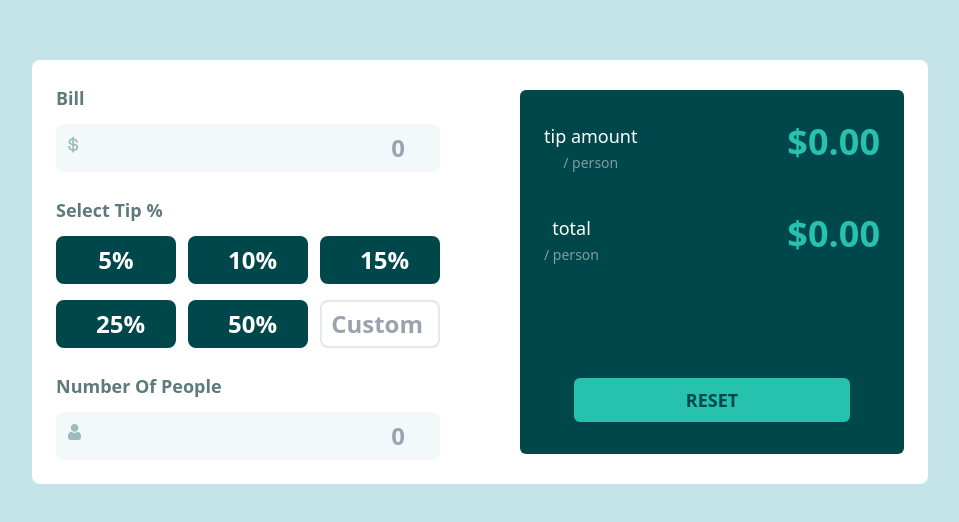
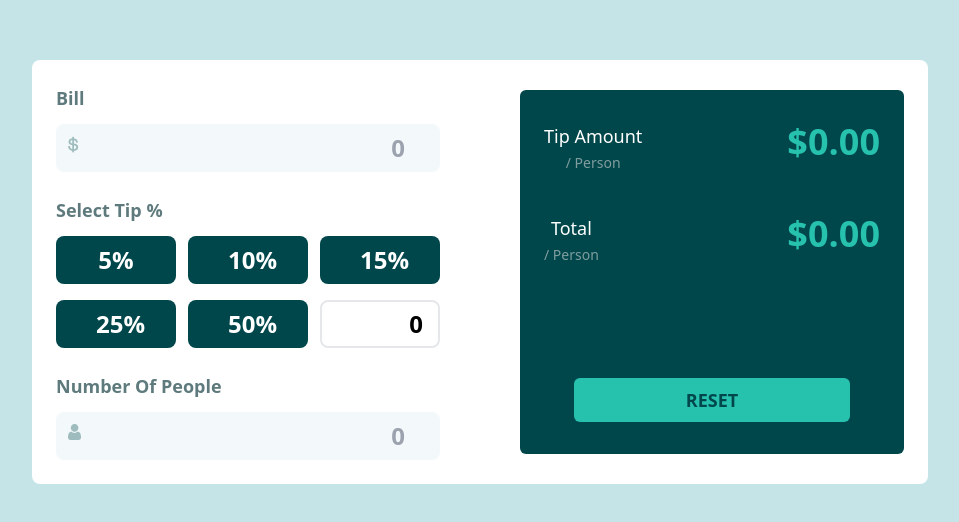
Before and after one commit to zura-doganadze/Tip-Calculator-With-React, a React (Vite) app: page / in a window 1280 px wide. Shown: the part 116-638 px from the top of the page, without its empty margins (160-1119 px from the left). Built offline with nearby package versions, Linux system fonts and the light colour scheme.

Commit message:
add reload button

```diff
--- a/src/App.jsx
+++ b/src/App.jsx
@@ -28,7 +28,8 @@ function App() {
                 type="number"
                 min={0}
                 placeholder="0"
-                className="bg-input-bg w-full px-5 py-2 flex text-end text-2xl text-input-txt font-bold rounded-lg"
+                className="bg-input-bg w-full px-5 py-2 flex text-end text-2xl text-input-txt font-bold rounded-lg
+                cursor-pointer border-none hover:border-solid hover:border-2 hover:border-btn-active-color"
                 value={bill}
                 onChange={(event) => setBill(parseInt(event.target.value))}
               />
@@ -43,7 +44,7 @@ function App() {
               {data.map((item, index) => {
                 return (
                   <button
-                    className="bg-percent-btn px-10 py-2 rounded-lg text-white font-bold text-2xl"
+                    className="bg-percent-btn px-10 py-2 rounded-lg text-white font-bold text-2xl hover:bg-btn-active"
                     key={index}
                     onClick={() => setTip(item)}
                   >
@@ -55,7 +56,10 @@ function App() {
                 type="number"
                 min={0}
                 placeholder="Custom"
-                className="text-2xl font-bold flex text-end  border-1 border-solid border-2 rounded-lg"
+                value={tip}
+                onChange={(event) => setTip(parseInt(event.target.value))}
+                className="text-2xl font-bold flex text-end  border-1 border-solid border-2 rounded-lg
+                  cursor-pointer hover:border-solid hover:border-2 hover:border-btn-active-color"
               />
             </div>
           </div>
@@ -68,7 +72,9 @@ function App() {
                 type="number"
                 min={0}
                 placeholder="0"
-                className="bg-input-bg w-full px-5 py-2 flex text-end text-2xl text-input-txt font-bold rounded-lg"
+                className="bg-input-bg w-full px-5 py-2 flex text-end text-2xl text-input-txt
+                            font-bold rounded-lg cursor-pointer hover:border-solid
+                            hover:border-2 hover:border-btn-active-color "
                 value={people}
                 onChange={(event) => setPeople(parseInt(event.target.value))}
               />
@@ -81,8 +87,8 @@ function App() {
           </div>
         </div>
         <div className="right-content flex flex-col gap-y-28 max-w-sm w-full bg-output-bg rounded-md px-6">
-          <div className="w-full mt-8 flex flex-col gap-y-10">
-            <div className="flex justify-between w-full">
+          <div className="w-full mt-8 flex flex-col gap-y-10 capitalize">
+            <div className="flex justify-between w-full ">
               <div>
                 <h3 className="text-white text-lg font-">tip amount</h3>
                 <span className="text-span-color text-sm">/ person</span>
@@ -112,7 +118,11 @@ function App() {
             </div>
           </div>
           <div className="mb-8">
-            <button className="bg-reset-bg px-28 py-2 text-lg font-bold text-reset-btn-color rounded-md cursor-pointer uppercase">
+            <button
+              className="bg-reset-bg px-28 py-2 text-lg font-bold text-reset-btn-color
+                    rounded-md cursor-pointer uppercase hover:bg-btn-active"
+              onClick={() => window.location.reload()}
+            >
               reset
             </button>
           </div>
--- a/tailwind.config.js
+++ b/tailwind.config.js
@@ -7,7 +7,7 @@ export default {
         "main-background": "hsl(185, 41%, 84%)",
         "output-bg": "#00474B",
         "reset-bg": "#26C2AE",
-        "reset-active": "#9FE8DF",
+        "btn-active": "#9FE8DF",
         "input-bg": "#F3F9FA",
         "percent-btn": "#00474B",
       },
@@ -17,6 +17,8 @@ export default {
         "reset-btn-color": "#00474B",
         "input-txt": "#00474B",
         "h2-color": "#5E7A7D",
+        "btn-active-color": "#9FE8DF",
+
       },
     },
   },
```
